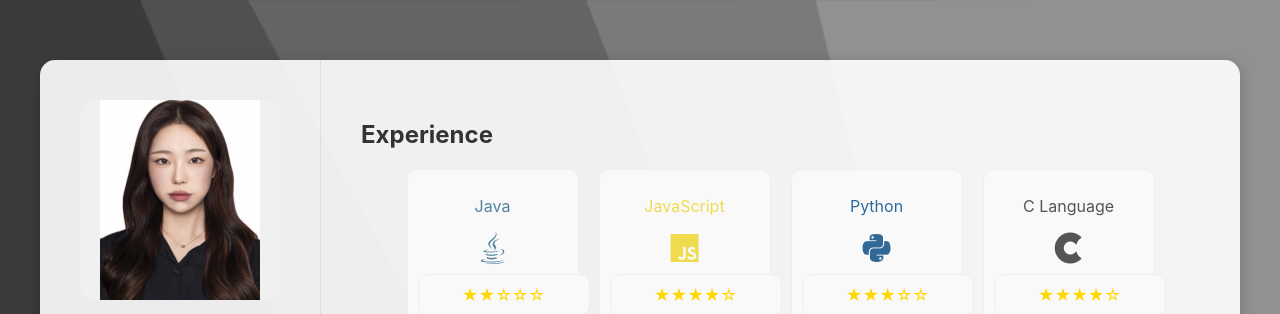
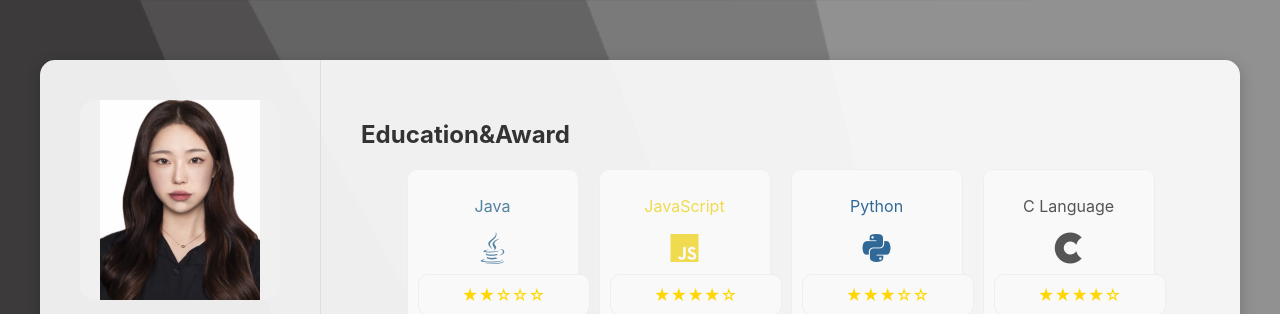
Before and after one commit to Leegaeune/Leegaeune.github.io, a Jekyll site: the page built from index.md, in a window 1280 px wide. Shown: the top 314 px of the page. Built offline with Jekyll 4.4.1, drawn with Linux system fonts in a browser that asks for light colours.

Commit message:
Update index.md

```diff
--- a/index.md
+++ b/index.md
@@ -3,7 +3,7 @@ layout: default
 title: Home
 ---
 
-## Experience
+## Education&Award
 
 <div class="skills-icons">
     <div class="java">
```
